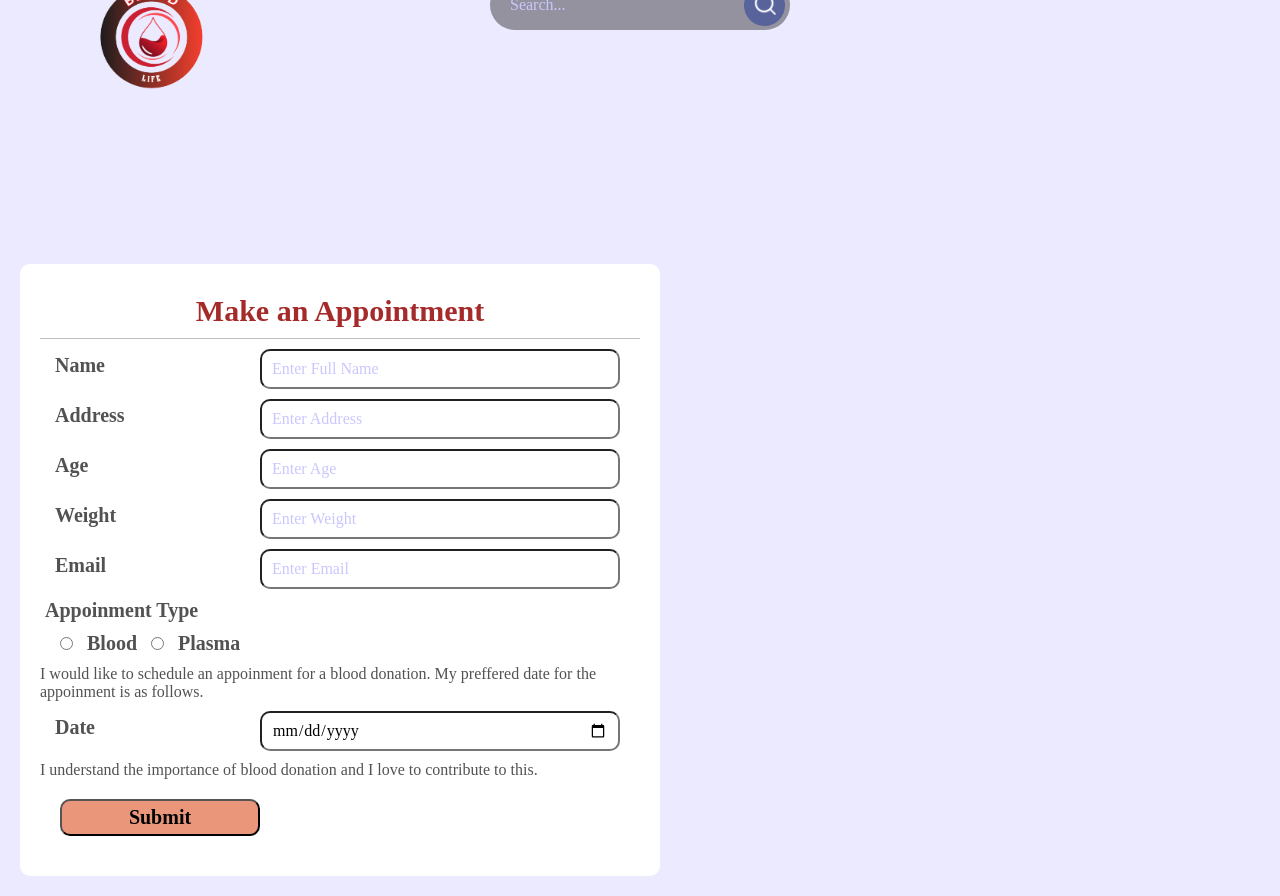
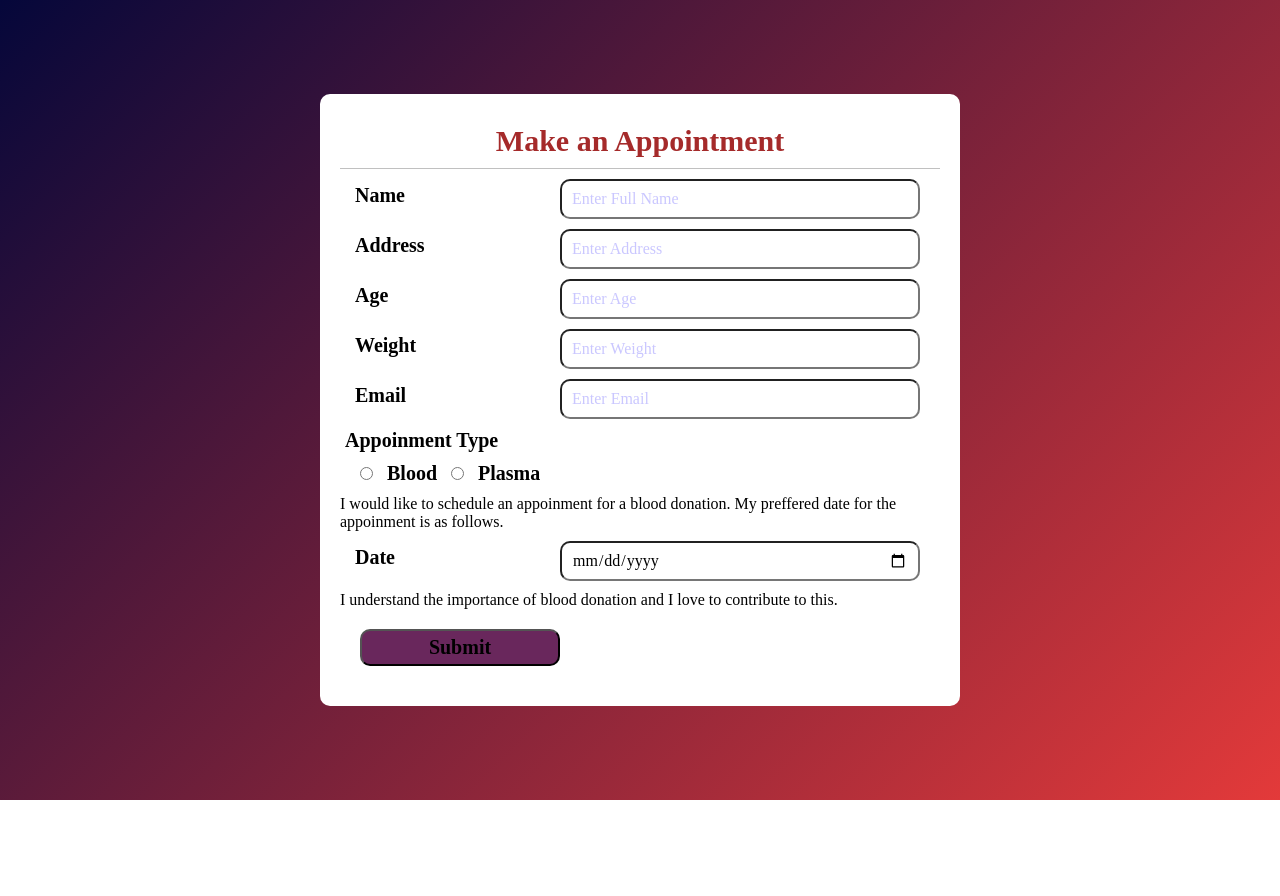
Before and after one commit to Savidya9800/Blood-Donation-System, a PHP site: page /appoinment.html in a window 1280 px wide. After the commit the page ends 800 px from the top, so only its background shows below. Run offline with PHP 8.4, Linux system fonts and the light colour scheme.

```diff
--- a/src/appoinment.html
+++ b/src/appoinment.html
@@ -1,68 +1,14 @@
 <!DOCTYPE html>
 <html>
     <head>
-        <title>Life Blood Save a Life | Appoinment</title>
+        <title>Life Blood Save a Life</title>
         <!--set an icon to browser-->
         <link rel="shortcut icon" type="x-icon" href="img/logo icon 123.png">
         <link rel="stylesheet" href="styles/header.css">
         <link rel="stylesheet" href="styles/appointment.css">
     </head>
     <body>
-        <div class="hero">
-             <nav>
-                <!--logo_txt-->
-                <a href="after_login.html"><img class="logo" src="img/Life Blood.png" alt="logo"></a>
-            <ul class="nav_links">
-                <li><a href="home.html">Home</a></li>
-                <li><a href="donation.html">Donation</a></li>
-                <li><a href="blood_bank.html">Blood Bank</a></li>
-                <li><a href="contact.html">Contact</a></li>
-                <li><a href="about_us.html">About us</a></li>
-                <li><a href="feedback.html">Feedback</a></li>
-            </ul>
-            <!--user image-->
-                <img class="user_pic" src="img/user profile icons/user.png" onclick="toggleMenu()">
-                <!--User Profile-->
-                <div class="sub-menu-wrap" id="subMenu">
-                    <div class="sub-menu">
-                        <div class="user-info">
-                            <img src="img/user profile icons/user.png">
-                            <h3>Savidya Jayalath</h3>
-                        </div>
-                        <hr>
-                        <a href="edit_profile.html" class="sub-menu-link">
-                            <img src="img/user profile icons/profile.png">
-                            <p>Edit Profile</p>
-                            <span>></span>
-                        </a>
-                        <a href="#" class="sub-menu-link">
-                            <img src="img/user profile icons/setting.png">
-                            <p>Setting & Privacy</p>
-                            <span>></span>
-                        </a>
-                        <a href="#" class="sub-menu-link">
-                            <img src="img/user profile icons/help.png">
-                            <p>Help & Support</p>
-                            <span>></span>
-                        </a>
-                        <a href="home.html" class="sub-menu-link">
-                            <img src="img/user profile icons/logout.png">
-                            <p>Logout</p>
-                        </a>
-                    </div>
-                </div>
-                <!--Login Button-->
-                <button class="login_b">LOGIN</button>
-            </nav>
-            <!--Logo image-->
-            <img class="logo_img" src="img/life blood logo.png" alt="logo_img BLOOD LIFE">
-            <!--Seach bar-->
-            <div class="container2">
-            <form action="https://www.google.com/search" method="get" class="seach-bar">
-                <input type="text" placeholder="Search..." name="q">
-                <button type="submit"><img src="img/search.png"></button>
-            </form>
-            </div>
+
                 <div class="deco">
                     <h2>Make an Appointment</h2>
                      <form method="post">
@@ -106,6 +52,7 @@
                         </div>
                     </form>
                 </div>
+            </div>
     <!--js link-->
         <script src="js/myscript.js"></script>    <!--extranal daganna oneee...-->
         <script>
--- a/src/styles/appointment.css
+++ b/src/styles/appointment.css
@@ -10,7 +10,7 @@ body {
     height: 100vh;
     justify-content: center;
     align-items: center;
-    background: linear-gradient(40deg,rgb(138, 22, 22),black);
+    background: linear-gradient(135deg, #05073a, #dc0606ca);
     background-size: cover;
 
 }
@@ -82,12 +82,12 @@ body {
     padding: 5px;
     font-size: 20px;
     font-weight: bold;
-    background: darksalmon;
+    background: #69275c;
     width: 200px;
     border-radius: 10px;
 }
 
 .btn input:hover {
-    background: brown;
+    background: linear-gradient(135deg, #05073a, #dc0606ca);
     color: white;
 }
--- a/src/styles/contact.css
+++ b/src/styles/contact.css
@@ -9,7 +9,7 @@
     position: relative;
     min-height: 100vh;
     z-index: 0;
-    background: #69275c;
+    background: linear-gradient(135deg, #05073a, #dc0606ca);
     padding: 30px;
     justify-content: center;
     display: grid;
@@ -68,7 +68,7 @@ input{
 }
 .btn:hover,
 button:hover{
-    color: #97359c;
+    background: linear-gradient(135deg, #05073a, #dc0606ca);
     transition: 0.5s ease;
 }
 .contact-form form{
```
Also changed, not shown: src/contact.html (+20 -13 lines). Lines whose indentation alone changed are shown as unchanged.
